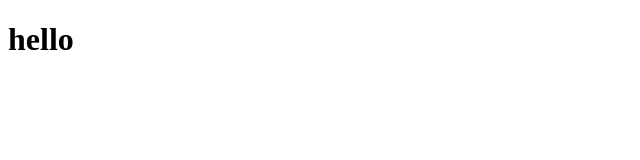
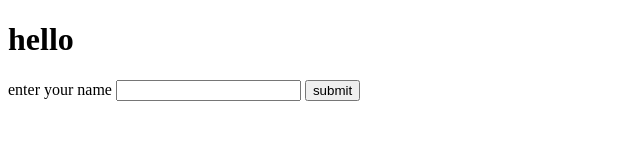
Before and after one commit to premshetgaonkar/practicalexam, a plain HTML site: page index.html in a window 1280 px wide. Shown: the whole page, without its empty margins (0-640 px from the left). Drawn offline with Linux system fonts and the light colour scheme.

Commit message:
Update index.html

```diff
--- a/index.html
+++ b/index.html
@@ -7,5 +7,10 @@
 </head>
 <body>
     <h1>hello</h1>
+    <form action="" method="POST">
+        enter your name <input type="text" value="" name="stdname"/>
+        <input type="submit" value="submit" name="submit"/>
+    </form>
+
 </body>
 </html>
```
